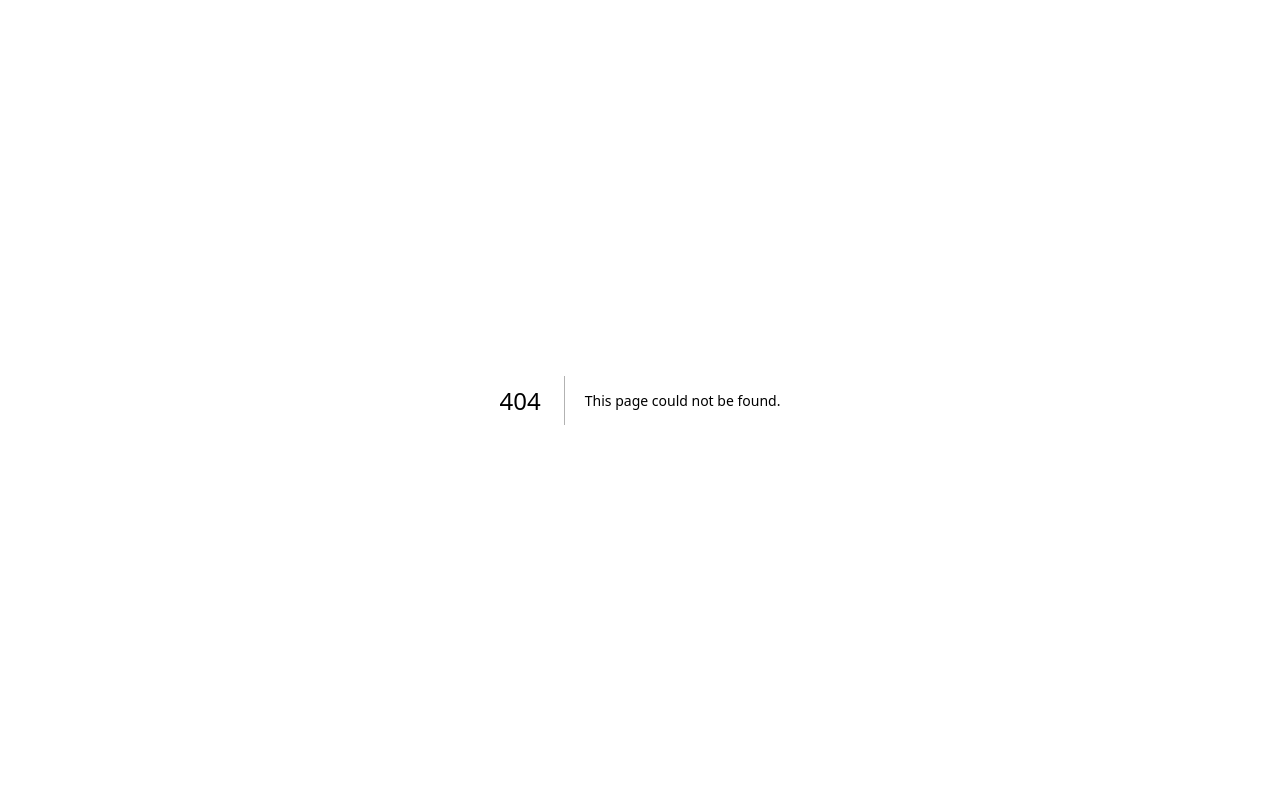
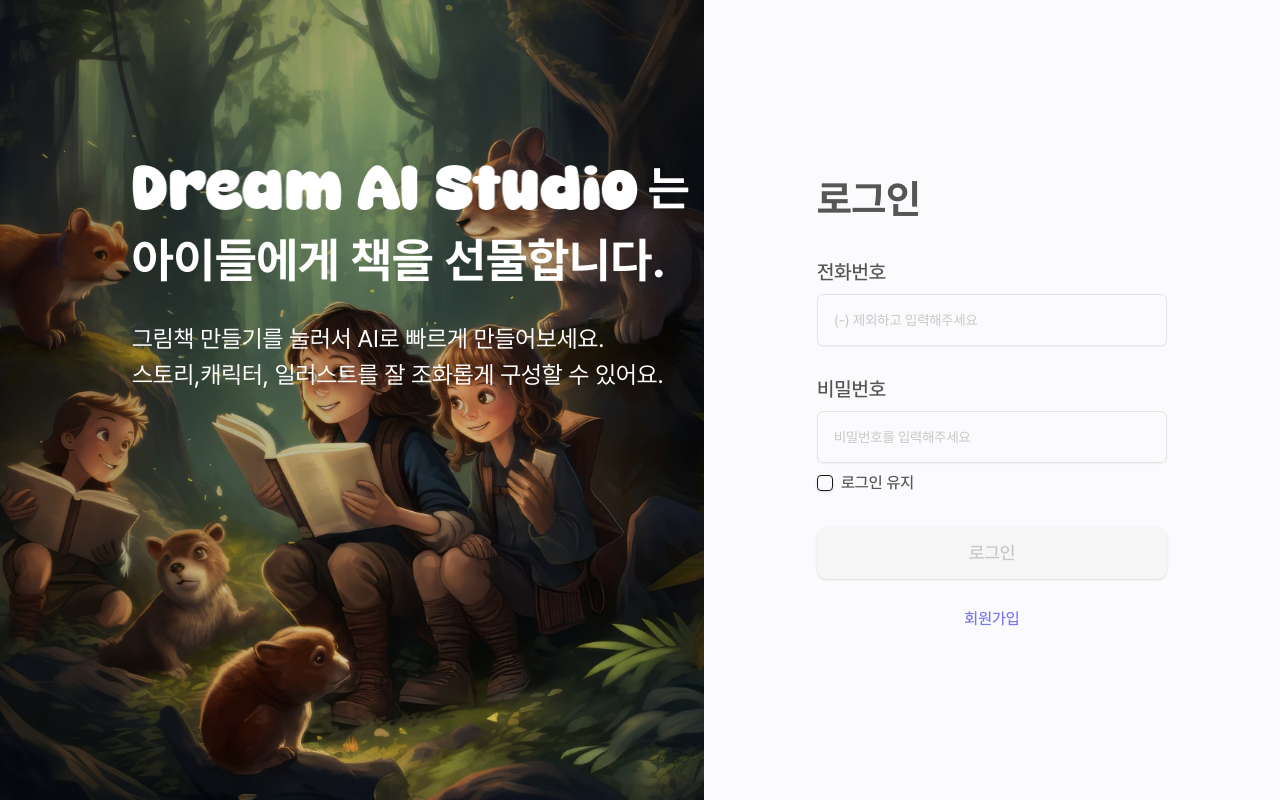
Before and after one commit to VictoryJu/dream-ai, a Next.js app: page /auth/login in a window 1280 px wide. Before the commit this address had no page. Built offline with nearby package versions, Linux system fonts and the light colour scheme.

Commit message:
[feat]: add login page

```diff
--- /dev/null
+++ b/app/auth/login/loginForm.tsx
@@ -0,0 +1,93 @@
+'use client';
+import { Button } from '@/components/ui/button';
+import { AuthFormLabel } from '@/components/ui/custom/auth-form-label';
+
+import { Form, FormControl, FormField, FormItem, FormMessage } from '@/components/ui/form';
+import { zodResolver } from '@hookform/resolvers/zod';
+import { Input } from '@/components/ui/input';
+import { useForm } from 'react-hook-form';
+import { loginFormSchema } from './validator';
+import { LoginForm } from './validator';
+import { useEffect } from 'react';
+import { useRef } from 'react';
+import Link from 'next/link';
+import { Checkbox } from '@/components/ui/checkbox';
+
+const LoginForm = () => {
+  const form = useForm<LoginForm>({
+    resolver: zodResolver(loginFormSchema),
+    mode: 'onChange',
+    defaultValues: {
+      tel: '',
+      password: '',
+    },
+  });
+
+  const submitButtonDisabled = form.formState.isSubmitting || !form.formState.isValid;
+
+  const onSubmit = (values: LoginForm) => {
+    console.log(values);
+  };
+
+  const telInputRef = useRef<HTMLInputElement>(null);
+
+  useEffect(() => {
+    const timer = setTimeout(() => {
+      telInputRef.current?.focus();
+    }, 100);
+
+    return () => clearTimeout(timer);
+  }, []);
+
+  return (
+    <div className="min-w-[350px]">
+      <div className="text-[40px] text-gray-400 font-bold mb-8">로그인</div>
+      <Form {...form}>
+        <form onSubmit={form.handleSubmit(onSubmit)} className="space-y-8">
+          <FormField
+            control={form.control}
+            name="tel"
+            render={({ field }) => (
+              <FormItem>
+                <AuthFormLabel>전화번호</AuthFormLabel>
+                <FormControl>
+                  <Input type="tel" placeholder="(-) 제외하고 입력해주세요" {...field} />
+                </FormControl>
+                <FormMessage />
+              </FormItem>
+            )}
+          />
+          <div>
+            <FormField
+              control={form.control}
+              name="password"
+              render={({ field }) => (
+                <FormItem>
+                  <AuthFormLabel>비밀번호</AuthFormLabel>
+                  <FormControl>
+                    <Input placeholder="비밀번호를 입력해주세요" {...field} />
+                  </FormControl>
+                  <FormMessage />
+                </FormItem>
+              )}
+            />
+            <div className="flex items-center gap-2 mt-2">
+              <Checkbox />
+              <div className="text-gray-400 text-[16px] font-medium">로그인 유지</div>
+            </div>
+          </div>
+          <Button disabled={submitButtonDisabled} className="w-full h-[52px] rounded-[10px] text-lg" type="submit">
+            로그인
+          </Button>
+        </form>
+      </Form>
+      <div className="text-center mt-7">
+        <Link href="/auth/signup" className="cursor-pointer text-purple-main text-[16px] font-medium ">
+          회원가입
+        </Link>
+      </div>
+    </div>
+  );
+};
+
+export default LoginForm;
--- /dev/null
+++ b/app/auth/login/page.tsx
@@ -0,0 +1,11 @@
+import LoginForm from './loginForm';
+
+const page = () => {
+  return (
+    <div>
+      <LoginForm />
+    </div>
+  );
+};
+
+export default page;
--- /dev/null
+++ b/app/auth/login/validator.ts
@@ -0,0 +1,12 @@
+import { z } from 'zod';
+
+export const loginFormSchema = z.object({
+  tel: z
+    .string()
+    .regex(/^010\d{8}$/, '올바른 휴대폰 번호 형식이 아닙니다.')
+    .length(11, '휴대폰 번호는 11자리여야 합니다.')
+    .transform((val) => val.replace(/-/g, '')),
+  password: z.string().min(1, { message: '비밀번호를 입력해주세요' }),
+});
+
+export type LoginForm = z.infer<typeof loginFormSchema>;
```
